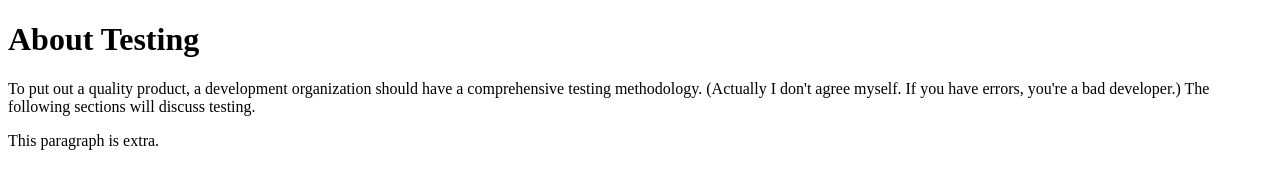
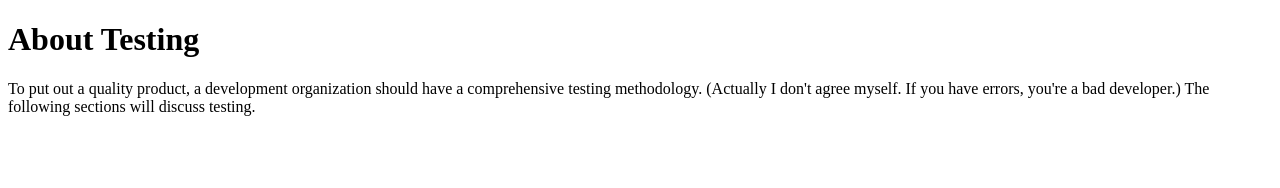
Before and after one commit to CodeTheDream/git-tri-workflow, a plain HTML site: page index.html in a window 1280 px wide. Drawn offline with Linux system fonts and the light colour scheme.

Commit message:
ok, fixed the problem

```diff
--- a/index.html
+++ b/index.html
@@ -9,6 +9,5 @@
       The following sections will discuss
       testing.
     </p>
-    <p>This paragraph is extra.</p>
   </body>
 </html>
```
